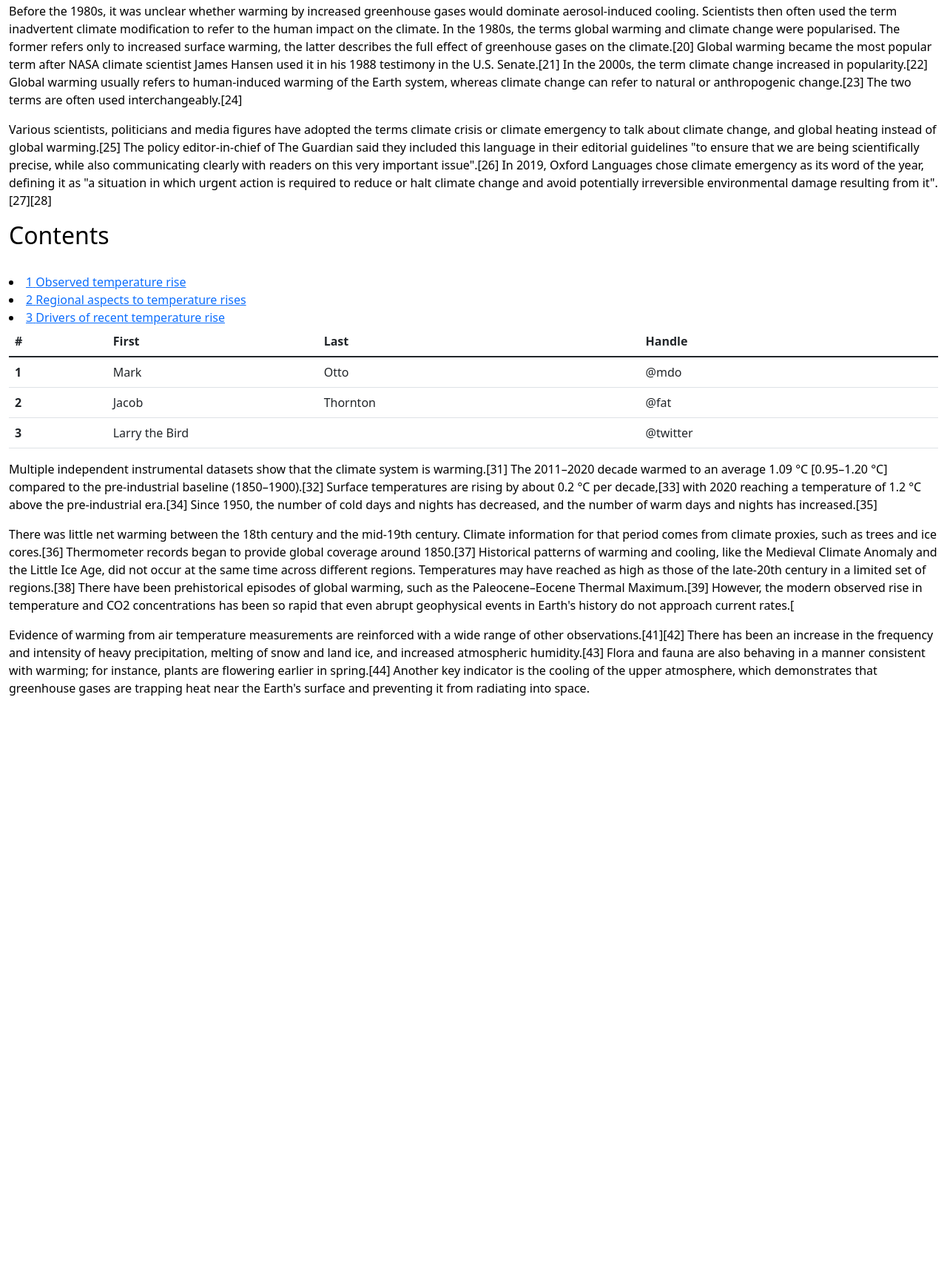
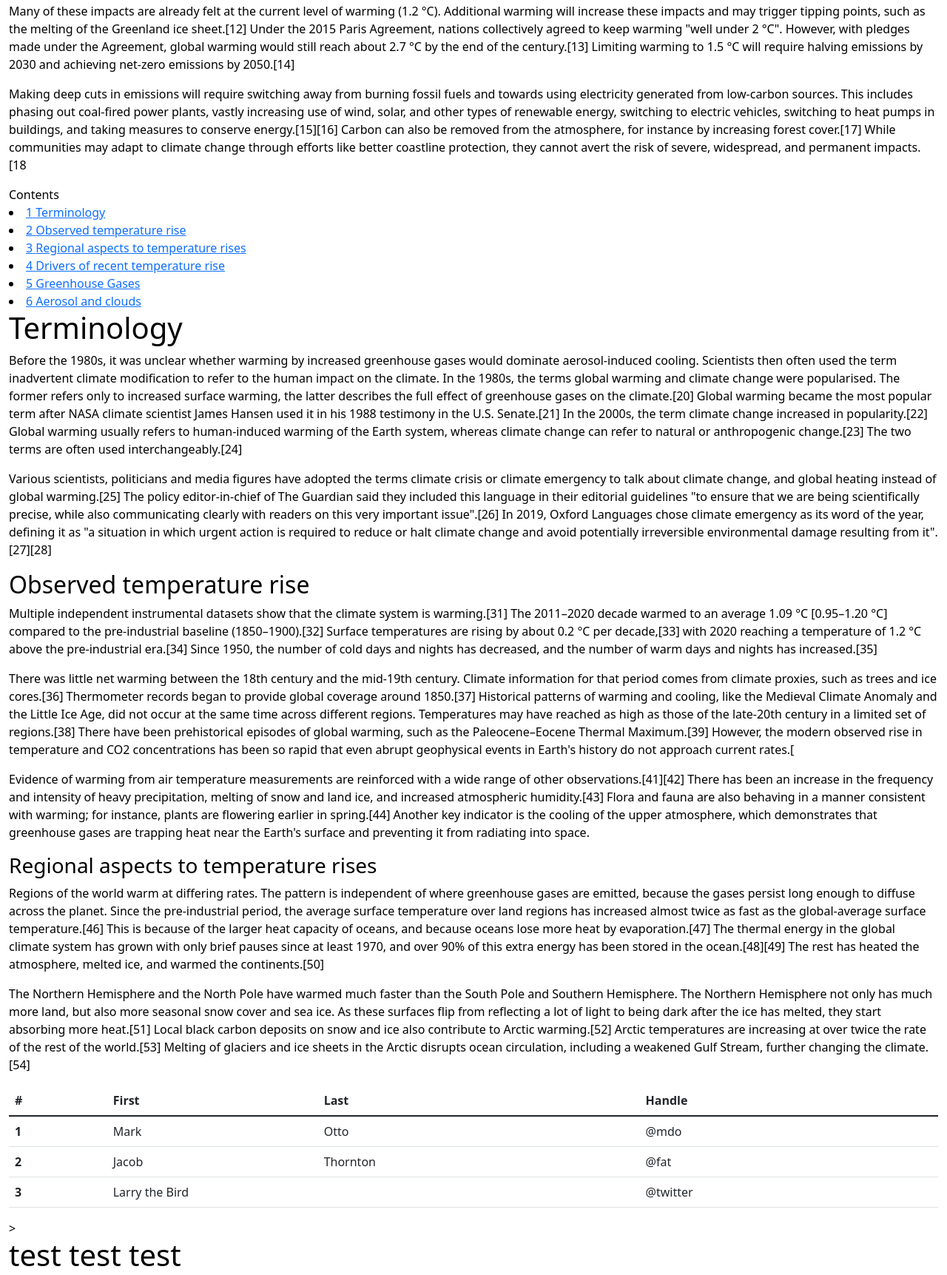
Before and after one commit to leanpadilla/csp_labs, a plain HTML site: page CSP_CA01/index_ca01.html in a window 1280 px wide. Shown: the part 349-2072 px from the top of the page at 74% size. Before the commit the page ends 1307 px from the top, so only its background shows below. Drawn offline with nearby package versions, Linux system fonts and the light colour scheme; files that its build step writes are made by us from their sources.

Commit message:
CSP_CA01-06

```diff
--- a/CSP_CA01/index_ca01.html
+++ b/CSP_CA01/index_ca01.html
@@ -1,11 +1,13 @@
 <!doctype html>
 <html lang="en">
+<!-- Tells browsers the language used in this code -->
 
 <!-- Required meta tags -->
 <meta charset="utf-8">
 <title>Wikipedia - Climate Change</title>
 <meta name="viewport" content="width=device-width, initial-scale=1">
 <link rel="stylesheet" type="text/css" href="/workspace/csp_labs/CSP_CA01/style.css" />
+
 
 <head>
 
@@ -51,19 +53,113 @@
       extreme heat, more disease, and economic loss. Human migration and conflict can be a result.[9] The World Health
       Organization calls climate change the greatest threat to global health in the 21st century.[10] Even if efforts to
       minimise future warming are successful, some effects will continue for centuries. These include sea level rise,
-      and
-      warmer, more acidic oceans.[11]
+      and warmer, more acidic oceans.[11]
     </p>
 
 
     <p>
+      Many of these impacts are already felt at the current level of warming (1.2 °C). Additional warming will increase
+      these impacts and may trigger tipping points, such as the melting of the Greenland ice sheet.[12] Under the 2015
+      Paris Agreement, nations collectively agreed to keep warming "well under 2 °C". However, with pledges made under
+      the Agreement, global warming would still reach about 2.7 °C by the end of the century.[13] Limiting warming to
+      1.5 °C will require halving emissions by 2030 and achieving net-zero emissions by 2050.[14]
+
+
+
+    </p>
+
+    <p>
+      Making deep cuts in emissions will require switching away from burning fossil fuels and towards using electricity
+      generated from low-carbon sources. This includes phasing out coal-fired power plants, vastly increasing use of
+      wind, solar, and other types of renewable energy, switching to electric vehicles, switching to heat pumps in
+      buildings, and taking measures to conserve energy.[15][16] Carbon can also be removed from the atmosphere, for
+      instance by increasing forest cover.[17] While communities may adapt to climate change through efforts like better
+      coastline protection, they cannot avert the risk of severe, widespread, and permanent impacts.[18
+    </p>
+
+
+
+
+    <!-- Optional JavaScript; choose one of the two! -->
+
+
+
+    <nav id="contents">Contents</nav>
+      <header>
+
+
+        <li class="Title1">
+          <a href="section_one">
+            <span class="TitleNumber">1</span>
+            <span class="TitleText">Terminology</span>
+          </a>
+        </li>
+
+        <li class="Title2">
+          <a href="#section_two">
+            <span class="TitleNumber">2</span>
+            <span class="TitleText">Observed temperature rise</span>
+          </a>
+        </li>
+
+
+        <li class="Title3">
+          <a href="#section_three">
+            <span class="TitleNumber">3</span>
+            <span class="TitleText">Regional aspects to temperature rises</span>
+          </a>
+        </li>
+
+
+        <li class="Title4">
+          <a href="#section_four">
+            <span class="TitleNumber">4</span>
+            <span class="TitleText">Drivers of recent temperature rise</span>
+          </a>
+        </li>
+
+        <li class="Title5">
+          <a href="#section_five">
+            <span class="TitleNumber">5</span>
+            <span class="TitleText">Greenhouse Gases</span>
+          </a>
+        </li>
+
+        <li class="Title6">
+          <a href="#section_six">
+            <span class="TitleNumber">6</span>
+            <span class="TitleText">Aerosol and clouds</span>
+          </a>
+        </li>
+
+      </header>
+    </nav>
+
+
+
+    <!-- Option 1: Bootstrap Bundle with Popper -->
+    <script src="https://cdn.jsdelivr.net/npm/bootstrap@5.1.3/dist/js/bootstrap.bundle.min.js"
+      integrity="sha384-ka7Sk0Gln4gmtz2MlQnikT1wXgYsOg+OMhuP+IlRH9sENBO0LRn5q+8nbTov4+1p"
+      crossorigin="anonymous"></script>
+
+
+
+
+
+
+
+    <section id="section_one">
+      <h1>Terminology</h1>
+      <p>
         Before the 1980s, it was unclear whether warming by increased greenhouse gases would dominate aerosol-induced
-      cooling. Scientists then often used the term inadvertent climate modification to refer to the human impact on the
+        cooling. Scientists then often used the term inadvertent climate modification to refer to the human impact on
+        the
         climate. In the 1980s, the terms global warming and climate change were popularised. The former refers only to
         increased surface warming, the latter describes the full effect of greenhouse gases on the climate.[20] Global
         warming became the most popular term after NASA climate scientist James Hansen used it in his 1988 testimony in
         the
-      U.S. Senate.[21] In the 2000s, the term climate change increased in popularity.[22] Global warming usually refers
+        U.S. Senate.[21] In the 2000s, the term climate change increased in popularity.[22] Global warming usually
+        refers
         to
         human-induced warming of the Earth system, whereas climate change can refer to natural or anthropogenic
         change.[23]
@@ -76,73 +172,92 @@
         scientifically
         precise, while also communicating clearly with readers on this very important issue".[26] In 2019, Oxford
         Languages
-      chose climate emergency as its word of the year, defining it as "a situation in which urgent action is required to
-      reduce or halt climate change and avoid potentially irreversible environmental damage resulting from it".[27][28]
+        chose climate emergency as its word of the year, defining it as "a situation in which urgent action is required
+        to
+        reduce or halt climate change and avoid potentially irreversible environmental damage resulting from
+        it".[27][28]
 
       </p>
 
-
-
-    <!-- Optional JavaScript; choose one of the two! -->
-
-    <div class="headingtitle" lang="en" dir="ltr">
-         <h2 id="mainheading">Contents</h2>
-         <span class="toctogglespan">
-
-          <label class="togglelabel" for="togglecheckbox">
-
-          </label>
-
-         </span>
-
-    </div>
-
-    <nav>
-      <li class="Title1">
-        <a href="#TestTitle1">
-        <span class="TitleNumber">1</span>
-        <span class="TitleText">Observed temperature rise</span>
-        </a>
-      </li>
-    </nav>
-
-
-    <nav>
-      <li class="Title2">
-        <a href="#TestTitle2">
-        <span class="TitleNumber">2</span>
-        <span class="TitleText">Regional aspects to temperature rises</span>
-        </a>
-      </li>
-    </nav>
-
-
-    <nav>
-      <li class="Title3">
-        <a href="#TestTitle3">
-        <span class="TitleNumber">3</span>
-        <span class="TitleText">Drivers of recent temperature rise</span>
-        </a>
-      </li>
-    </nav>
+    </section>
 
 
 
 
 
 
-    <!-- Option 1: Bootstrap Bundle with Popper -->
-    <script src="https://cdn.jsdelivr.net/npm/bootstrap@5.1.3/dist/js/bootstrap.bundle.min.js"
-      integrity="sha384-ka7Sk0Gln4gmtz2MlQnikT1wXgYsOg+OMhuP+IlRH9sENBO0LRn5q+8nbTov4+1p"
-      crossorigin="anonymous"></script>
-
-
-      <nav class="Table of contents">
 
 
 
 
-      </nav>
+
+
+
+    <section id="section_two">
+      <h2>Observed temperature rise</h2>
+
+      <p>
+        Multiple independent instrumental datasets show that the climate system is warming.[31] The 2011–2020 decade
+        warmed
+        to an average 1.09 °C [0.95–1.20 °C] compared to the pre-industrial baseline (1850–1900).[32] Surface
+        temperatures
+        are rising by about 0.2 °C per decade,[33] with 2020 reaching a temperature of 1.2 °C above the pre-industrial
+        era.[34] Since 1950, the number of cold days and nights has decreased, and the number of warm days and nights
+        has
+        increased.[35]
+      </p>
+
+      <p>
+        There was little net warming between the 18th century and the mid-19th century. Climate information for that
+        period comes from climate proxies, such as trees and ice cores.[36] Thermometer records began to provide global
+        coverage around 1850.[37] Historical patterns of warming and cooling, like the Medieval Climate Anomaly and the
+        Little Ice Age, did not occur at the same time across different regions. Temperatures may have reached as high
+        as
+        those of the late-20th century in a limited set of regions.[38] There have been prehistorical episodes of global
+        warming, such as the Paleocene–Eocene Thermal Maximum.[39] However, the modern observed rise in temperature and
+        CO2 concentrations has been so rapid that even abrupt geophysical events in Earth's history do not approach
+        current rates.[
+      </p>
+
+      <p>
+        Evidence of warming from air temperature measurements are reinforced with a wide range of other
+        observations.[41][42] There has been an increase in the frequency and intensity of heavy precipitation, melting
+        of
+        snow and land ice, and increased atmospheric humidity.[43] Flora and fauna are also behaving in a manner
+        consistent with warming; for instance, plants are flowering earlier in spring.[44] Another key indicator is the
+        cooling of the upper atmosphere, which demonstrates that greenhouse gases are trapping heat near the Earth's
+        surface and preventing it from radiating into space.
+
+      </p>
+    </section>
+
+
+    <section id="section_three">
+      <h3>Regional aspects to temperature rises</h3>
+
+       <p>
+      Regions of the world warm at differing rates. The pattern is independent of where greenhouse gases are emitted,
+      because the gases persist long enough to diffuse across the planet. Since the pre-industrial period, the average
+      surface temperature over land regions has increased almost twice as fast as the global-average surface
+      temperature.[46] This is because of the larger heat capacity of oceans, and because oceans lose more heat by
+      evaporation.[47] The thermal energy in the global climate system has grown with only brief pauses since at least
+      1970, and over 90% of this extra energy has been stored in the ocean.[48][49] The rest has heated the atmosphere,
+      melted ice, and warmed the continents.[50]
+       </p>
+
+       <p>
+      The Northern Hemisphere and the North Pole have warmed much faster than the South Pole and Southern Hemisphere.
+      The Northern Hemisphere not only has much more land, but also more seasonal snow cover and sea ice. As these
+      surfaces flip from reflecting a lot of light to being dark after the ice has melted, they start absorbing more
+      heat.[51] Local black carbon deposits on snow and ice also contribute to Arctic warming.[52] Arctic temperatures
+      are increasing at over twice the rate of the rest of the world.[53] Melting of glaciers and ice sheets in the
+      Arctic disrupts ocean circulation, including a weakened Gulf Stream, further changing the climate.[54]
+       </p>
+
+    </section>
+
+
+    <nav class="Table of contents">
 
       <table class="table">
         <thead>
@@ -176,6 +291,17 @@
 
 
 
+    </nav>
+
+
+
+
+
+>
+
+
+     <h1 id=" #TestTitle3" Drivers of recent temperature rise</h1>
+          <p>test test test </p></div><footer><p>Author: <p><p><a href="mailto:leandro@padilla.ie">leandro@padilla.ie</a></p></footer>
 
 
 
@@ -191,80 +317,9 @@
 
 
 
-    <p>
-      Multiple independent instrumental datasets show that the climate system is warming.[31] The 2011–2020 decade
-      warmed
-      to an average 1.09 °C [0.95–1.20 °C] compared to the pre-industrial baseline (1850–1900).[32] Surface temperatures
-      are rising by about 0.2 °C per decade,[33] with 2020 reaching a temperature of 1.2 °C above the pre-industrial
-      era.[34] Since 1950, the number of cold days and nights has decreased, and the number of warm days and nights has
-      increased.[35]
-    </p>
-
-    <p>
-      There was little net warming between the 18th century and the mid-19th century. Climate information for that
-      period comes from climate proxies, such as trees and ice cores.[36] Thermometer records began to provide global
-      coverage around 1850.[37] Historical patterns of warming and cooling, like the Medieval Climate Anomaly and the
-      Little Ice Age, did not occur at the same time across different regions. Temperatures may have reached as high as
-      those of the late-20th century in a limited set of regions.[38] There have been prehistorical episodes of global
-      warming, such as the Paleocene–Eocene Thermal Maximum.[39] However, the modern observed rise in temperature and
-      CO2 concentrations has been so rapid that even abrupt geophysical events in Earth's history do not approach
-      current rates.[
-    </p>
-
-    <p>
-      Evidence of warming from air temperature measurements are reinforced with a wide range of other
-      observations.[41][42] There has been an increase in the frequency and intensity of heavy precipitation, melting of
-      snow and land ice, and increased atmospheric humidity.[43] Flora and fauna are also behaving in a manner
-      consistent with warming; for instance, plants are flowering earlier in spring.[44] Another key indicator is the
-      cooling of the upper atmosphere, which demonstrates that greenhouse gases are trapping heat near the Earth's
-      surface and preventing it from radiating into space.
-
-    </p>
-
-    <h1 id="#TestTitle2" Regional aspects to temperature rises</h1>
-    <p><style style="font-size:200%
-
-
-      test test test
-
-    </p>
-
-
-     <h1 id="#TestTitle3" Drivers of recent temperature rise</h1>
-     <p>
-
-        test test test
-
-      </p>
-
-
-
-    </div>
-
-
-
-
-   <footer>
-
-   <p>Author: <p>
-
-   <p><a href="mailto:leandro@padilla.ie">leandro@padilla.ie</a></p>
-
-
-
-    </footer>
-
-
-
-
 
 
 </body>
 
 
-
-
-
-
-
 </html>
```
Lines whose indentation alone changed are shown as unchanged.
